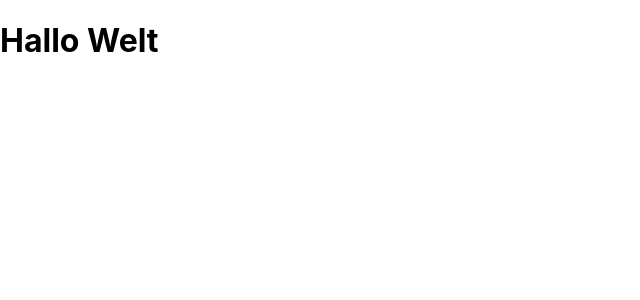
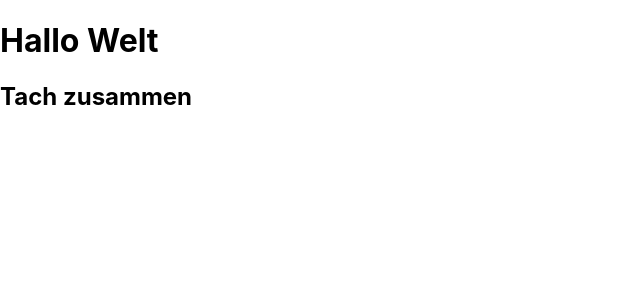
Before and after one commit to dh1ao/mn1o1, a React (Create React App) app: page / in a window 1280 px wide. Shown: the top 300 px of the page, without its empty margins (0-640 px from the left). Built offline with nearby package versions, Linux system fonts and the light colour scheme.

Commit message:
Huhu Komponente

```diff
--- a/src/App.js
+++ b/src/App.js
@@ -1,9 +1,18 @@
 import React from 'react';
 import './App.css';
 
+class Huhu extends React.Component {
+  render() {
+    return (<h2>Tach zusammen </h2>);
+  }
+}
+
 function App() {
   return (
-    <h1>Hallo Welt</h1>
+    <div>
+      <h1>Hallo Welt</h1>
+      <Huhu/>
+    </div>
   );
 }
 
```
